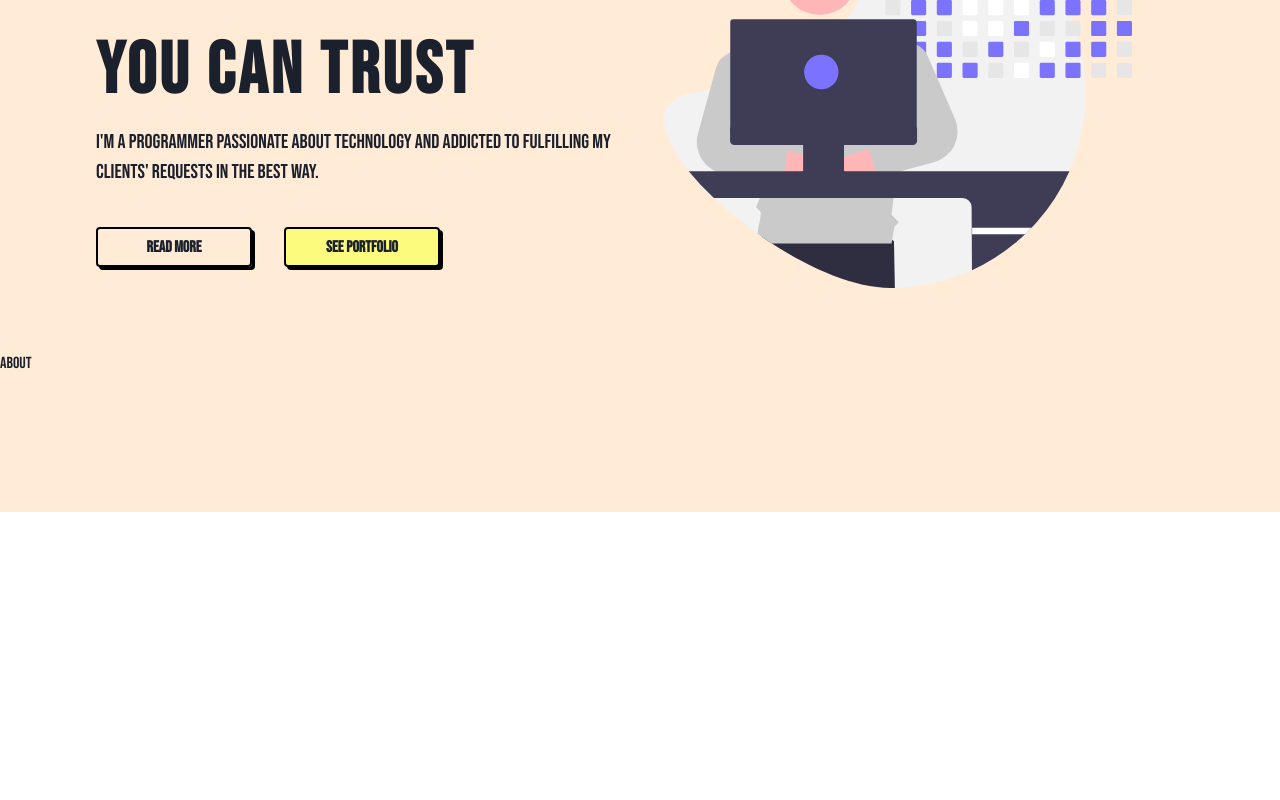
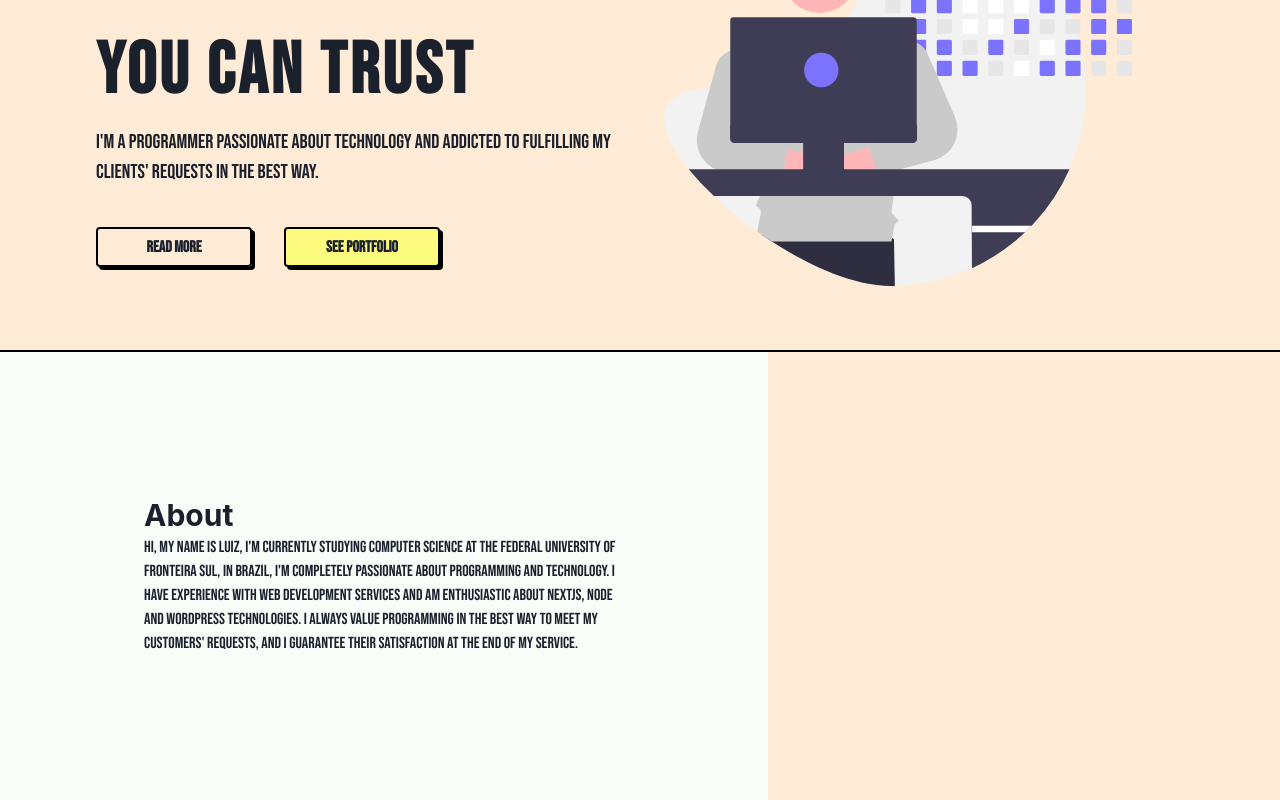
Before and after one commit to Lugui14/portfolio, a Next.js app: page / in a window 1280 px wide. Shown: the part 288-1088 px from the top of the page. Before the commit the page ends 800 px from the top, so only its background shows below. Built offline with nearby package versions, Linux system fonts and the light colour scheme; a web font is replaced by a local one.

Commit message:
feat: about init

```diff
--- a/src/components/About.tsx
+++ b/src/components/About.tsx
@@ -1,7 +1,26 @@
-const textos = {
-    about: "Hi, my name is Luiz, I'm currently studying Computer Science at the Federal University of Fronteira Sul, in Brazil, I'm completely passionate about programming and technology. I have experience with web development services and am enthusiastic about NextJS, Node and Wordpress technologies. I always value programming in the best way to meet my customers' requests, and I guarantee their satisfaction at the end of my service.",
-};
+import { Flex, Box, Text, Heading } from '@chakra-ui/react';
 
 export const About = () => {
-    return <div>About</div>;
+    return (
+        <Flex w={'100vw'} minH={'50vh'}>
+            <Box
+                bg={'#f8fdf8'}
+                p={{ base: 8, md: 16, lg: 36 }}
+                gap={8}
+                w={'60%'}
+            >
+                <Heading>About</Heading>
+                <Text>
+                    Hi, my name is Luiz, I'm currently studying Computer Science
+                    at the Federal University of Fronteira Sul, in Brazil, I'm
+                    completely passionate about programming and technology. I
+                    have experience with web development services and am
+                    enthusiastic about NextJS, Node and Wordpress technologies.
+                    I always value programming in the best way to meet my
+                    customers' requests, and I guarantee their satisfaction at
+                    the end of my service.
+                </Text>
+            </Box>
+        </Flex>
+    );
 };
--- a/src/components/Hero.tsx
+++ b/src/components/Hero.tsx
@@ -19,6 +19,7 @@ export const Hero = () => {
             pt={{ base: 32, lg: 40 }}
             pb={16}
             gap={{ base: 24, md: 12 }}
+            borderBottom={'2px solid black'}
         >
             <Stack
                 w={{ base: '100%', lg: '50%' }}
```
